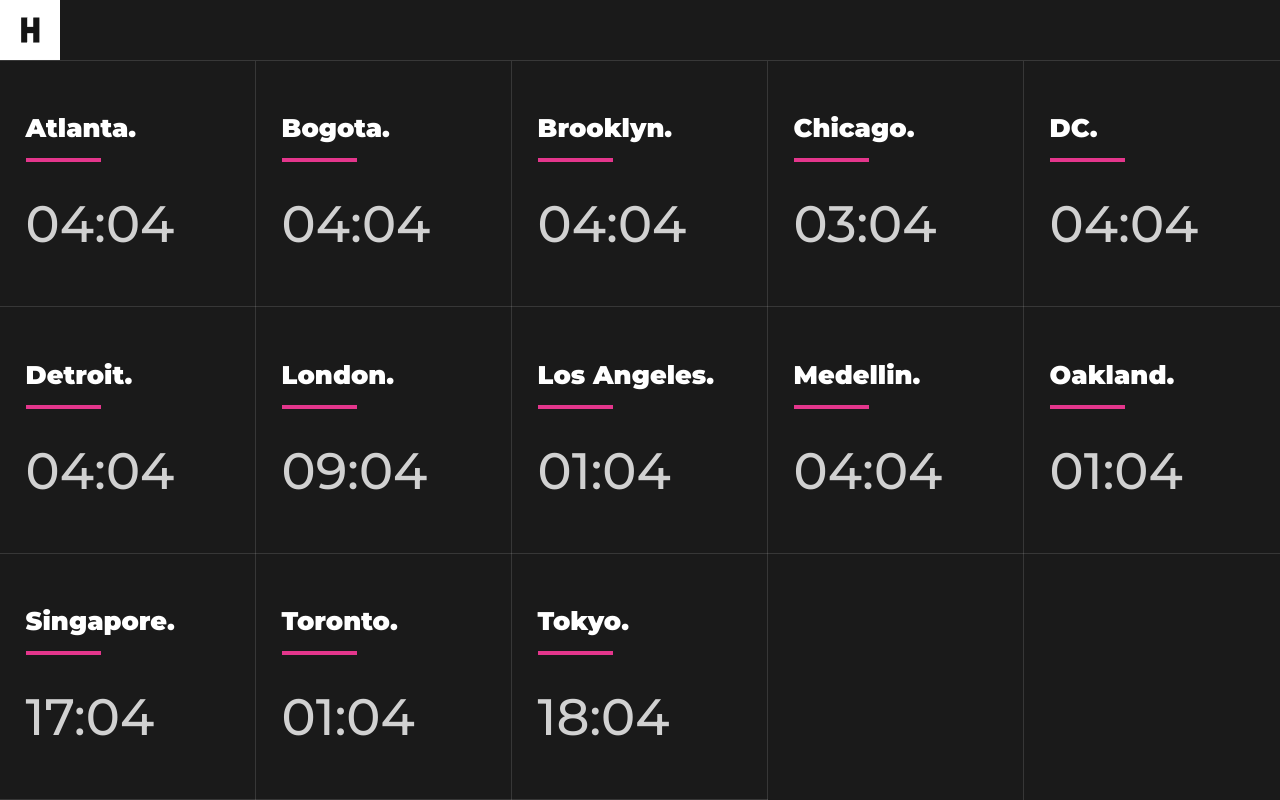
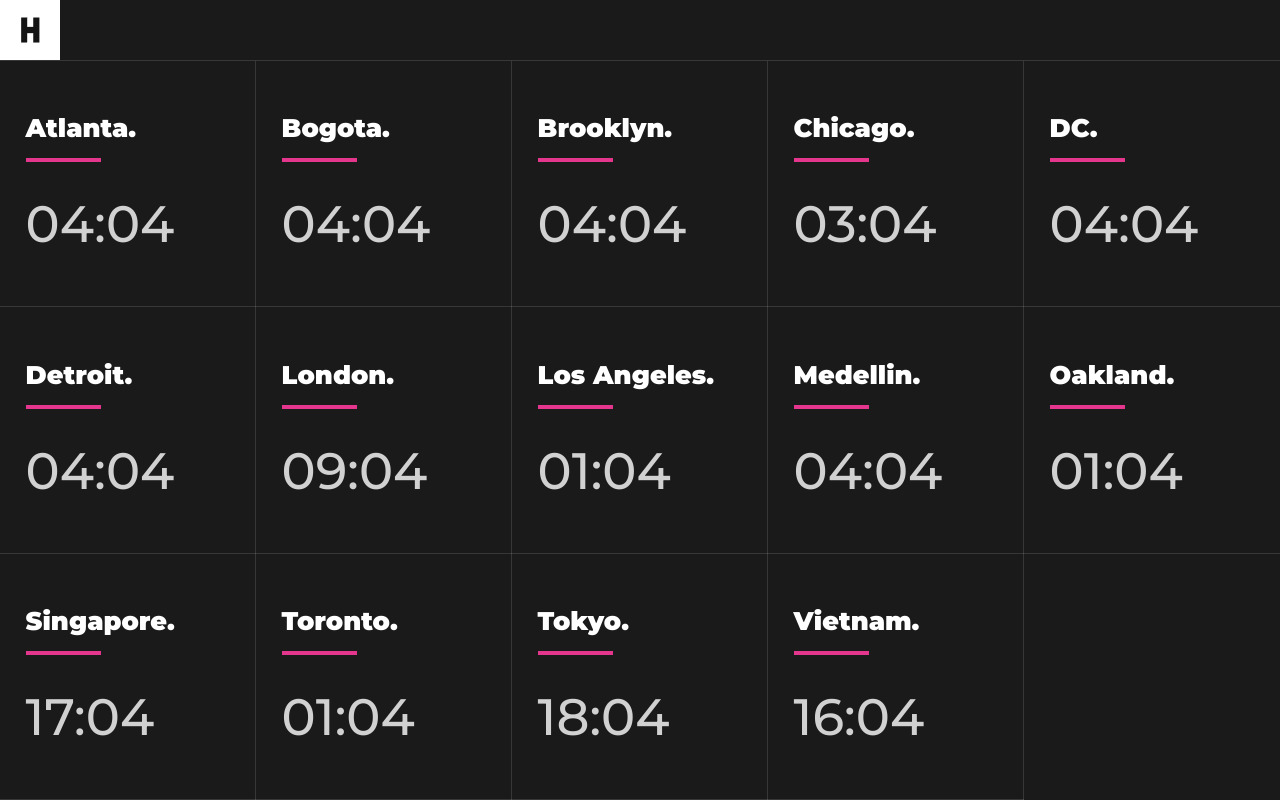
Before and after one commit to kezlee/huge-timezone-display, a React (Create React App) app: page / in a window 1280 px wide. Built offline with nearby package versions, Linux system fonts and the light colour scheme.

Commit message:
Add Vietnam

```diff
--- a/src/components/Grid/index.js
+++ b/src/components/Grid/index.js
@@ -66,6 +66,11 @@ const CONTENT = [
         id: 12,
         country: 'Tokyo.',
         timezone: 'Asia/Tokyo',
+    },
+    {
+        id: 13,
+        country: 'Vietnam.',
+        timezone: 'Asia/Ho_Chi_Minh',
     }
 ];
 
@@ -76,6 +81,9 @@ const Grid = () => {
     const getTimeZone = (timeZone) => {
         let now = new Date(Date.now());
         let time = now.toLocaleTimeString('en-US',{timeZone,hour12:false}).substring(0,5);
+
+        console.log(now.toLocaleTimeString('en-US',{timeZone, hour12: false, hour: '2-digit',
+        minute:'2-digit'}));
         return time;
     };
 
```
